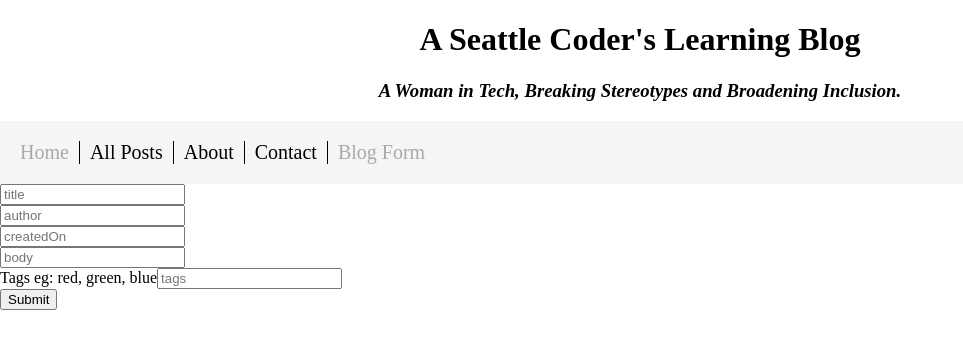
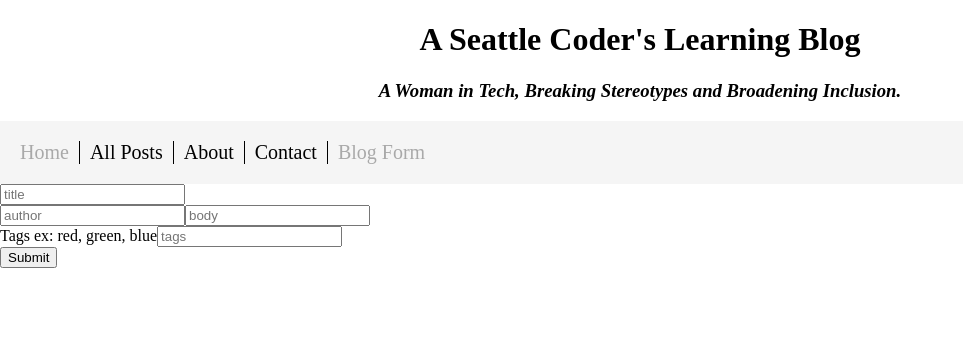
Before and after one commit to FreeMonkey19/react-learning-journal, a React (Create React App) app: page /newblog in a window 1280 px wide. Shown: the top 348 px of the page, without its empty margins (0-963 px from the left). Built offline with nearby package versions, Linux system fonts and the light colour scheme.

Commit message:
implement createDateOnSubmit function and remove date form field

```diff
--- a/src/NewPost.js
+++ b/src/NewPost.js
@@ -7,6 +7,15 @@ export class NewPost extends Component {
     createdOn: "",
     body: "",
     tags: ""
+  };
+
+  createDateOnSubmit = () => {
+    const date = new Date();
+    let year = date.getFullYear();
+    let month = date.getMonth();
+    let day = date.getDate();
+    const dateNow = `${year}-${month}-${day}`;
+    return dateNow;
   };
 
   convertTagsToArray = tags => {
@@ -32,13 +41,17 @@ export class NewPost extends Component {
 
   handleSubmit = e => {
     e.preventDefault();
+
     //manipulate state, to prepare for saving
     const resultArray = this.convertTagsToArray(this.state.tags);
     let blogPost = Object.assign({}, this.state);
     blogPost.tags = resultArray;
-    console.log(blogPost);
 
     // save blogPost
+
+    const todaysDate = this.createDateOnSubmit(this.state.createdOn);
+    blogPost.createdOn = todaysDate;
+    console.log(blogPost);
 
     //clearing the form
     this.setState({
@@ -68,14 +81,6 @@ export class NewPost extends Component {
           value={this.state.author}
           onChange={this.handleChange}
         />
-        <br />
-        <input
-          name="createdOn"
-          placeholder="createdOn"
-          value={this.state.createdOn}
-          onChange={this.handleChange}
-        />
-        <br />
         <input
           type="textarea"
           name="body"
@@ -84,7 +89,7 @@ export class NewPost extends Component {
           onChange={this.handleChange}
         />
         <br />
-        <label>Tags eg: red, green, blue</label>
+        <label>Tags ex: red, green, blue</label>
         <input
           type="text"
           name="tags"
```
